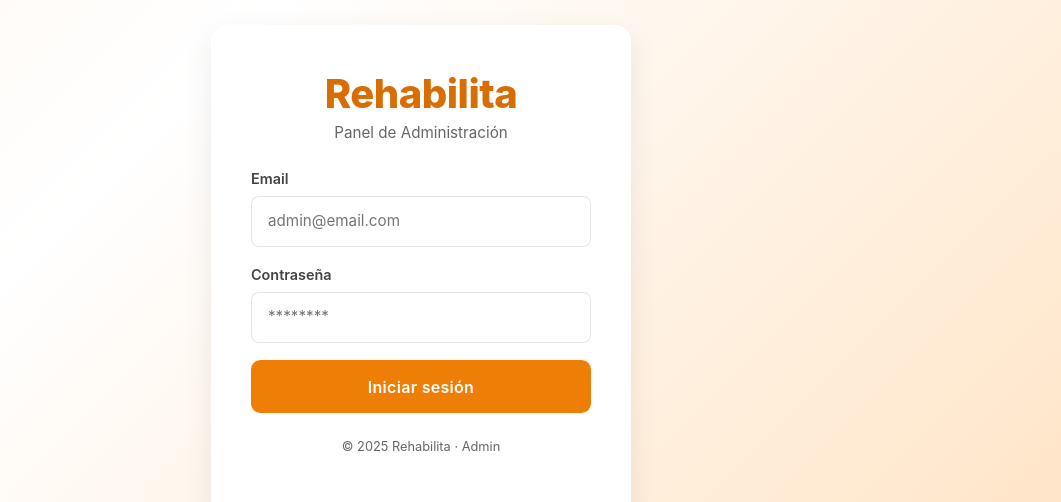
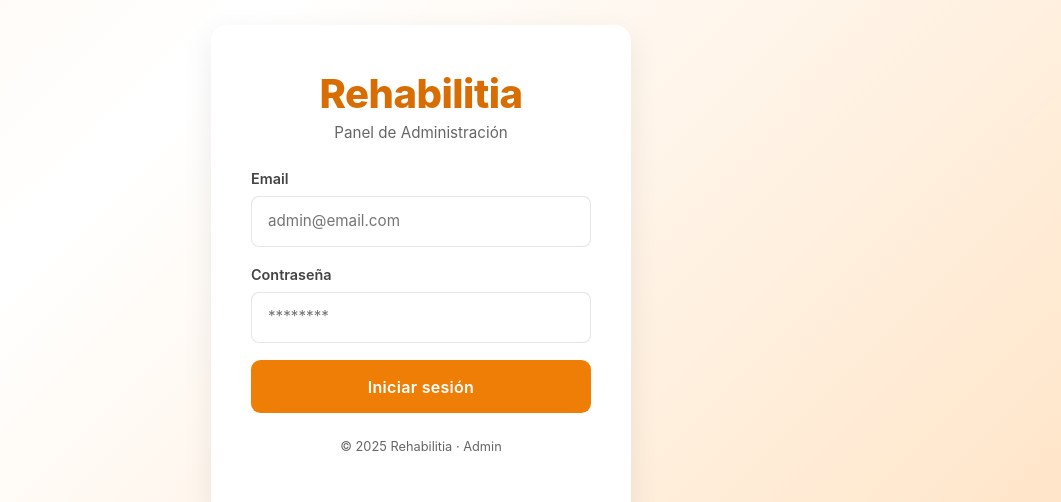
Before and after one commit to Tesis-Aphasia/web-therapist, a React (Vite) app: page /admin/login in a window 1280 px wide. Shown: the part 129-631 px from the top of the page, without its empty margins (219-1280 px from the left). Built offline with nearby package versions, Linux system fonts and the light colour scheme.

Commit message:
fix: Correct spelling of "Rehabilita" to "Rehabilitia" in multiple components and remove unused onEdit prop in PacienteSR

```diff
--- a/src/components/admin/AdminLogin.jsx
+++ b/src/components/admin/AdminLogin.jsx
@@ -35,7 +35,7 @@ const AdminLogin = () => {
     <div className="admin-login-page">
       <div className="admin-login-card fade-in">
         <div className="login-header">
-          <h1>Rehabilita</h1>
+          <h1>Rehabilitia</h1>
           <p className="subtitle">Panel de Administración</p>
         </div>
 
@@ -75,7 +75,7 @@ const AdminLogin = () => {
           </button>
         </form>
 
-        <p className="login-footer">© {new Date().getFullYear()} Rehabilita · Admin</p>
+        <p className="login-footer">© {new Date().getFullYear()} Rehabilitia · Admin</p>
       </div>
     </div>
   );
--- a/src/components/common/Navbar.jsx
+++ b/src/components/common/Navbar.jsx
@@ -32,7 +32,7 @@ const Navbar = ({ active }) => {
           className="navbar-logo"
           onClick={() => navigate("/dashboard")}
         >
-          <span className="logo-accent">Rehabi</span>lita
+          <span className="logo-accent">Rehabi</span>litia
         </div>
 
         {/* MENÚ */}
--- a/src/components/login/TerapeutaLogin.jsx
+++ b/src/components/login/TerapeutaLogin.jsx
@@ -56,7 +56,7 @@ const TerapeutaLogin = () => {
         <div className="text-center mb-4">
           <h1 className="fw-bold text-dark fs-3 mb-1">Dashboard Terapeuta</h1>
           <p className="text-muted small">
-            Bienvenido a <strong>Rehabilita</strong>
+            Bienvenido a <strong>Rehabilitia</strong>
           </p>
         </div>
 
--- a/src/components/patients/PacienteDetail.jsx
+++ b/src/components/patients/PacienteDetail.jsx
@@ -156,13 +156,11 @@ const PacienteDetail = () => {
           <PacienteVNEST
             exercises={detailedExercises.filter((e) => e.terapia === "VNEST")}
             onView={handleViewExercise}
-            onEdit={() => {}}
           />
         ) : (
           <PacienteSR
             exercises={detailedExercises.filter((e) => e.terapia === "SR")}
             onView={handleViewExercise}
-            onEdit={() => {}}
           />
         )}
 
--- a/src/components/patients/PacienteSR.jsx
+++ b/src/components/patients/PacienteSR.jsx
@@ -1,7 +1,7 @@
 import React, { useState, useMemo } from "react";
 import "./PacienteSR.css";
 
-const PacienteSR = ({ exercises, onView, onEdit }) => {
+const PacienteSR = ({ exercises, onView }) => {
   // --- ESTADO PARA FILTROS ---
   const [filterEstado, setFilterEstado] = useState("Todos");
   const [filterPregunta, setFilterPregunta] = useState("");
```
